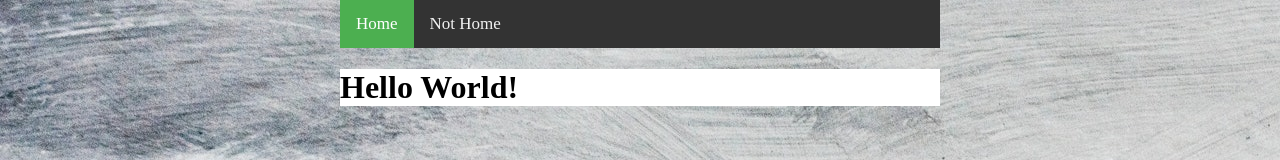
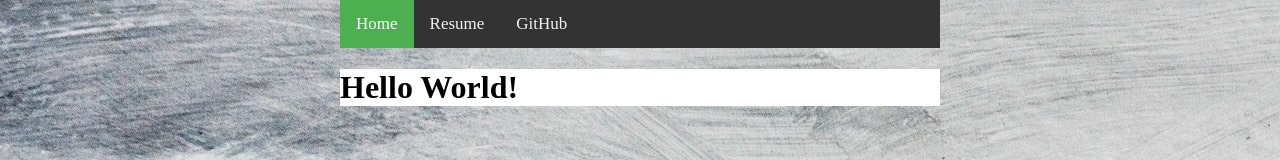
Before and after one commit to jsordone/jsordone.github.io, a plain HTML site: page index.html in a window 1280 px wide. Shown: the top 160 px of the page. Drawn offline with Linux system fonts and the light colour scheme.

Commit message:
Multiple Links Tested
I have tested the functionality of using the nav bar for navigation. It is working as intended.

```diff
--- a/index.html
+++ b/index.html
@@ -9,7 +9,8 @@
 <body>
     <div class="topnav">
         <a class="active" href="index.html">Home</a>
-        <a href="index.html">Not Home</a>
+        <a href="index.html">Resume</a>
+        <a href="index.html">GitHub</a>
     </div>
     <div id="content">
         <h1>Hello World!</h1>
```
